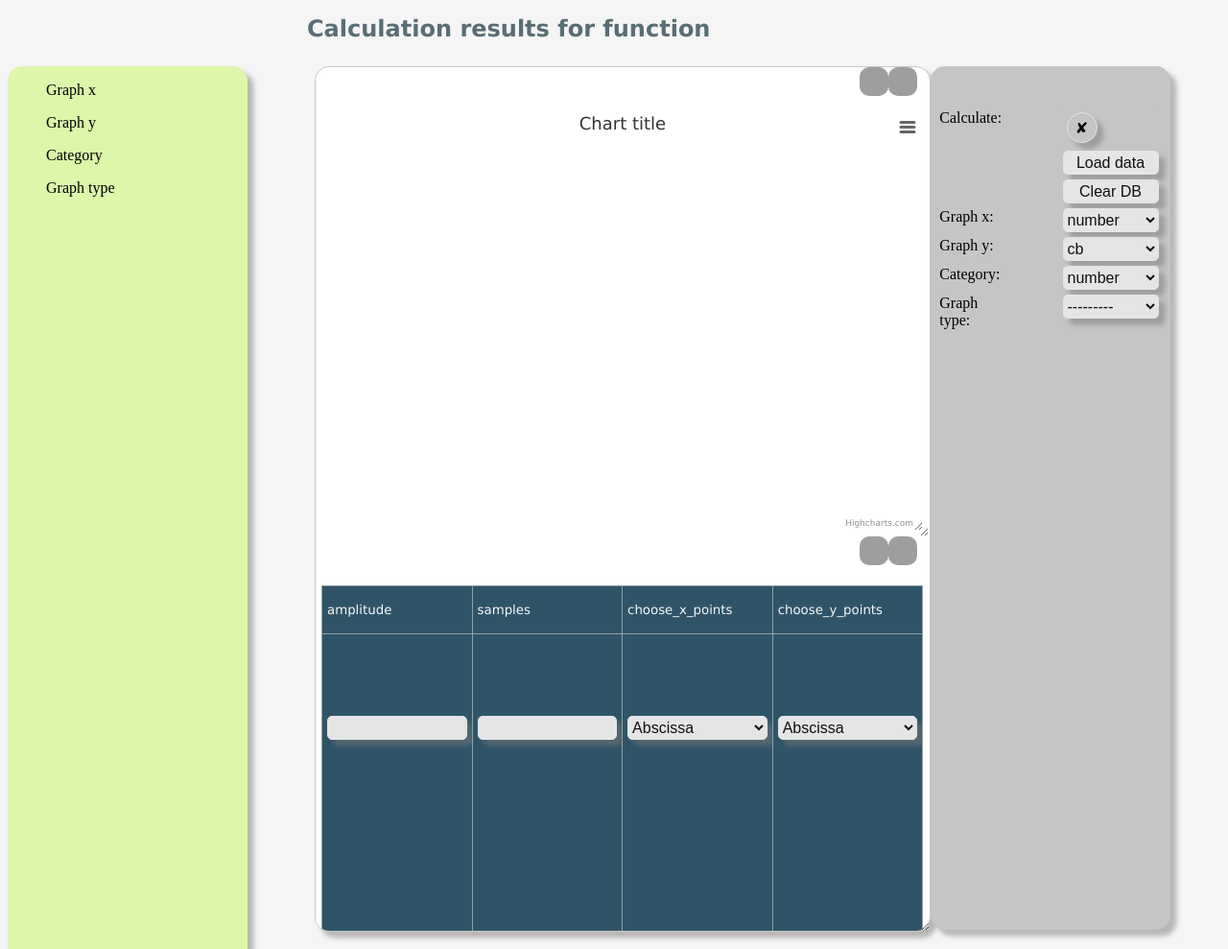
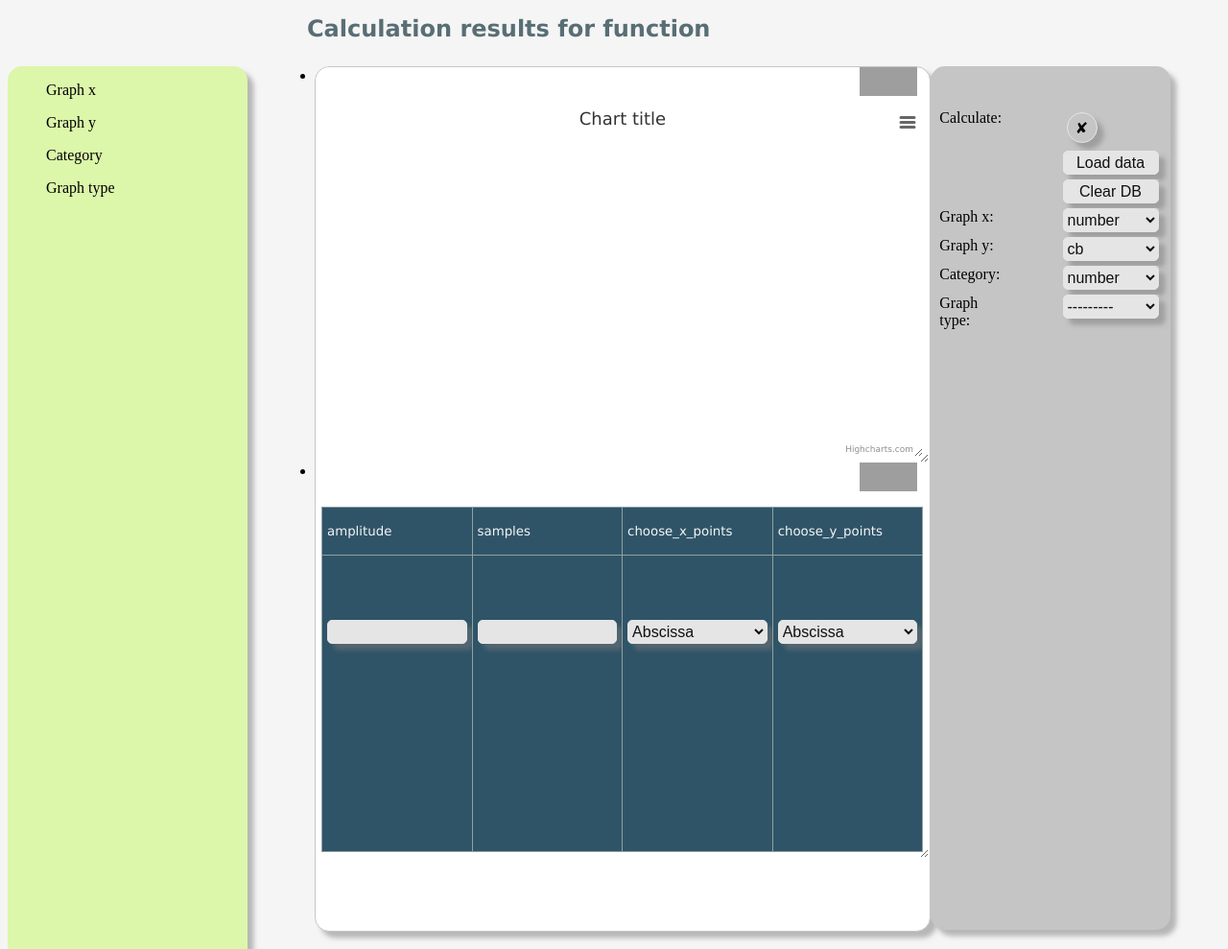
Before and after one commit to vetakim/Lucy, a Django app: template Lucy/ElfenLied/templates/lucyDJ/home.html in a window 1280 px wide. Shown: the whole page at 96% size. Run offline with Django 3.2, Linux system fonts and the light colour scheme; the template is opened without the code that fills it: values that come from a table or form of the project are taken from there, others are empty; parts of the project's set-up code (start-up, migrations or seed data) failed here and were passed over; grey boxes are pictures that could not be loaded.

Commit message:
Подправила дивы для графика и таблицы, скролл у таблицы появился

```diff
--- a/Lucy/ElfenLied/templates/lucyDJ/base.html
+++ b/Lucy/ElfenLied/templates/lucyDJ/base.html
@@ -77,23 +77,24 @@
                 resize: both;
             }
             .rubberblock {
-                <!--position: absolute;-->
-                <!--top: 10%;-->
-                <!--left: 25%;-->
                 display: inline;
                 float: left;
                 max-width: 50%;
                 width: 800px;
                 max-height: 100%;
                 height: 900px;
-                overflow: hidden;
+                <!--overflow: hidden;-->
+                overflow: auto;
                 border: 1px solid #c5c5c5;
                 box-shadow: 0.4em 0.4em 5px rgba(122,122,122,0.5);
             }
             .rubberblock-inner {
                 display: list-item;
-                width: 98%;
-                height: 48%;
+                float: top;
+                max-width: 98%;
+                width: 800px;
+                height: 360px;
+                max-height: 40%;
                 border-radius: 8px;
                 padding: 6px 6px;
                 overflow: auto;
@@ -101,8 +102,11 @@
             }
             .rubberfill {
                 display: list-item;
-                width: 98%;
-                height: 5%;
+                float: top;
+                max-width: 98%;
+                width: 800px;
+                height: 40px;
+                max-height: 5%;
                 box-shadow: 0.0em 0.0em 0px rgba(0,0,0,0.0);
                 }
 
@@ -150,7 +154,7 @@
                 width: 30px;
                 height: 30px;
                 background: #f5f5f5;
-                border-radius: 10px;
+                border-radius: 0px;
                 cursor: pointer;
                 display: inline;
                 float: right;
@@ -161,7 +165,7 @@
                 width: 30px;
                 height: 30px;
                 background: #f5f5f5;
-                border-radius: 10px;
+                border-radius: 0px;
                 cursor: pointer;
                 display: inline;
                 float: right;
```
Also changed, not shown: Lucy/ElfenLied/templates/lucyDJ/home.html (+8 -5 lines).
